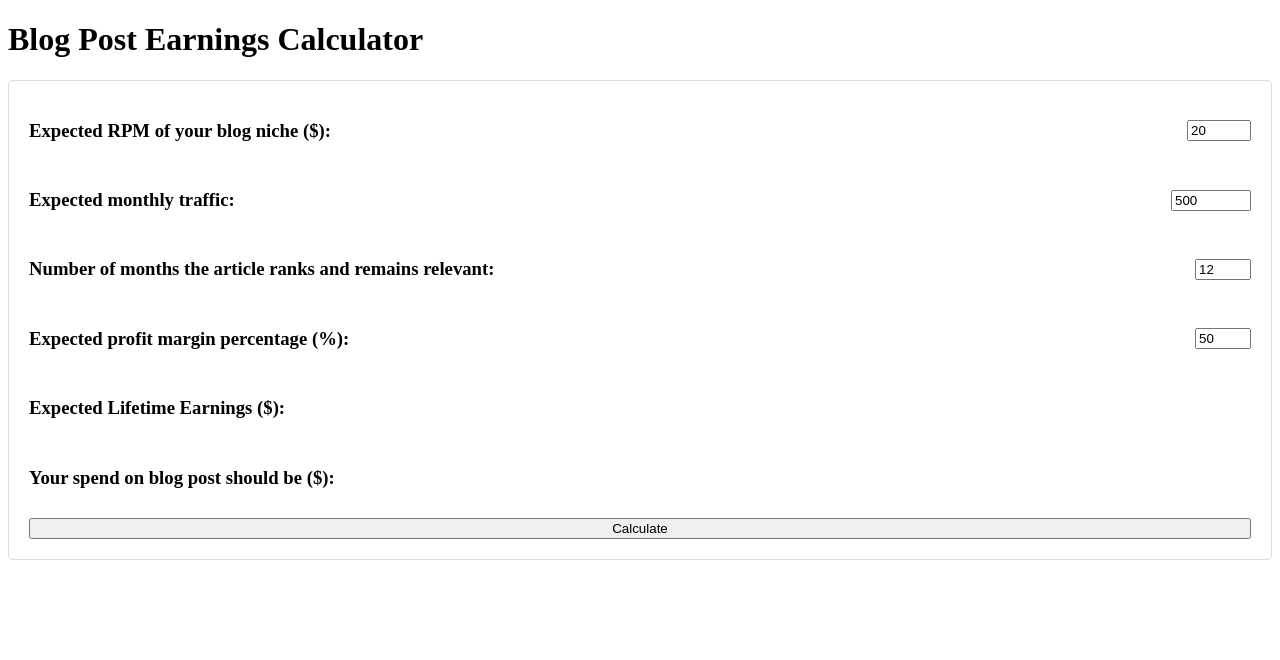
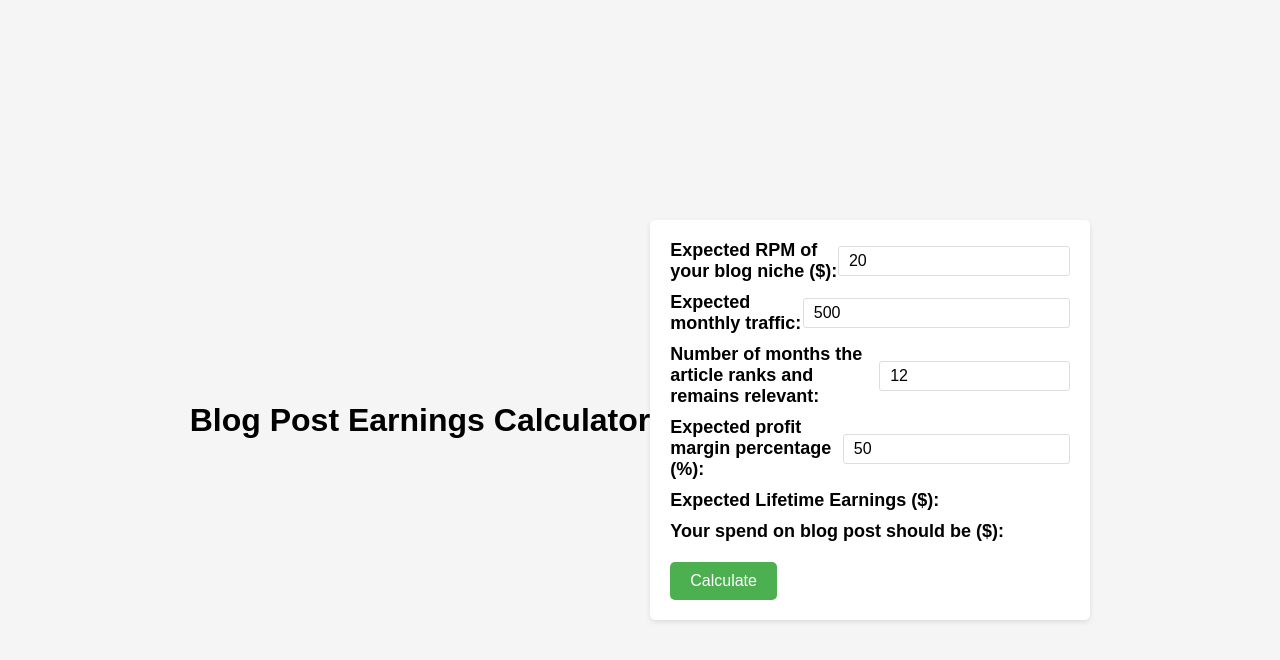
Before and after one commit to ShailendraMSM/blog-roi, a plain HTML site: page index.html in a window 1280 px wide. Drawn offline with Linux system fonts and the light colour scheme.

Commit message:
Update index.html

```diff
--- a/index.html
+++ b/index.html
@@ -5,24 +5,59 @@
     <meta name="viewport" content="width=device-width, initial-scale=1.0">
     <title>Blog Post Earnings Calculator</title>
     <style>
+        body {
+            font-family: Arial, sans-serif;
+            margin: 0;
+            padding: 20px;
+            display: flex;
+            justify-content: center;
+            align-items: center;
+            min-height: 100vh;
+            background-color: #f5f5f5;
+        }
         .calculator {
-            display: flex;
-            flex-direction: column;
-            gap: 10px;
+            background-color: #fff;
+            border-radius: 5px;
+            box-shadow: 0 2px 5px rgba(0, 0, 0, 0.1);
             padding: 20px;
-            border: 1px solid #ddd;
-            border-radius: 5px;
+            width: 400px;
         }
         .section {
             display: flex;
             align-items: center;
-            gap: 10px;
+            justify-content: space-between;
+            margin-bottom: 10px;
         }
         .section h3 {
-            flex: 1;
+            font-size: 18px;
+            margin: 0;
         }
         .output {
             font-weight: bold;
+            font-size: 18px;
+        }
+        input[type="number"] {
+            border: 1px solid #ddd;
+            border-radius: 3px;
+            padding: 5px 10px;
+            font-size: 16px;
+            width: 100%;
+        }
+        button {
+            background-color: #4CAF50; /* Green */
+            border: none;
+            color: white;
+            padding: 10px 20px;
+            text-align: center;
+            text-decoration: none;
+            display: inline-block;
+            font-size: 16px;
+            margin-top: 10px;
+            cursor: pointer;
+            border-radius: 5px;
+        }
+        button:hover {
+            background-color: #45a049; /* Green hover */
         }
     </style>
 </head>
```
